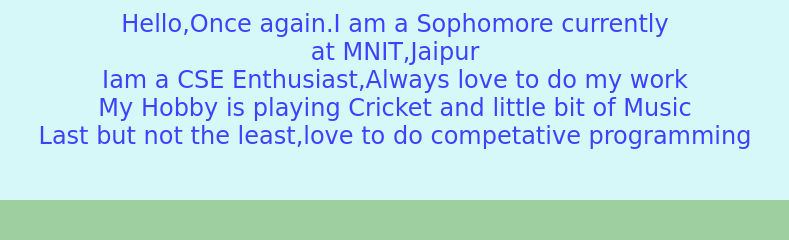
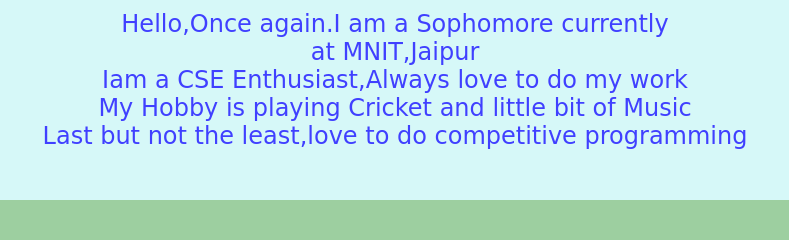
Before and after one commit to Dew-Drops/personal-portfolio-website, a plain HTML site: page index.html in a window 1280 px wide. Shown: the part 840-1080 px from the top of the page, 245-1034 px from the left. Drawn offline with Linux system fonts and the light colour scheme; a web font is replaced by a local one.

Commit message:
Update index.html

```diff
--- a/index.html
+++ b/index.html
@@ -53,7 +53,7 @@
             <p class="text-small">at MNIT,Jaipur</p>
             <p class="text-small">Iam a CSE Enthusiast,Always love to do my work</p>
             <p class="text-small">My Hobby is playing Cricket and little bit of Music</p>
-            <p class="text-small">Last but not the least,love to do competative programming</p>
+            <p class="text-small">Last but not the least,love to do competitive programming</p>
 
         </div>
     </section>
```
